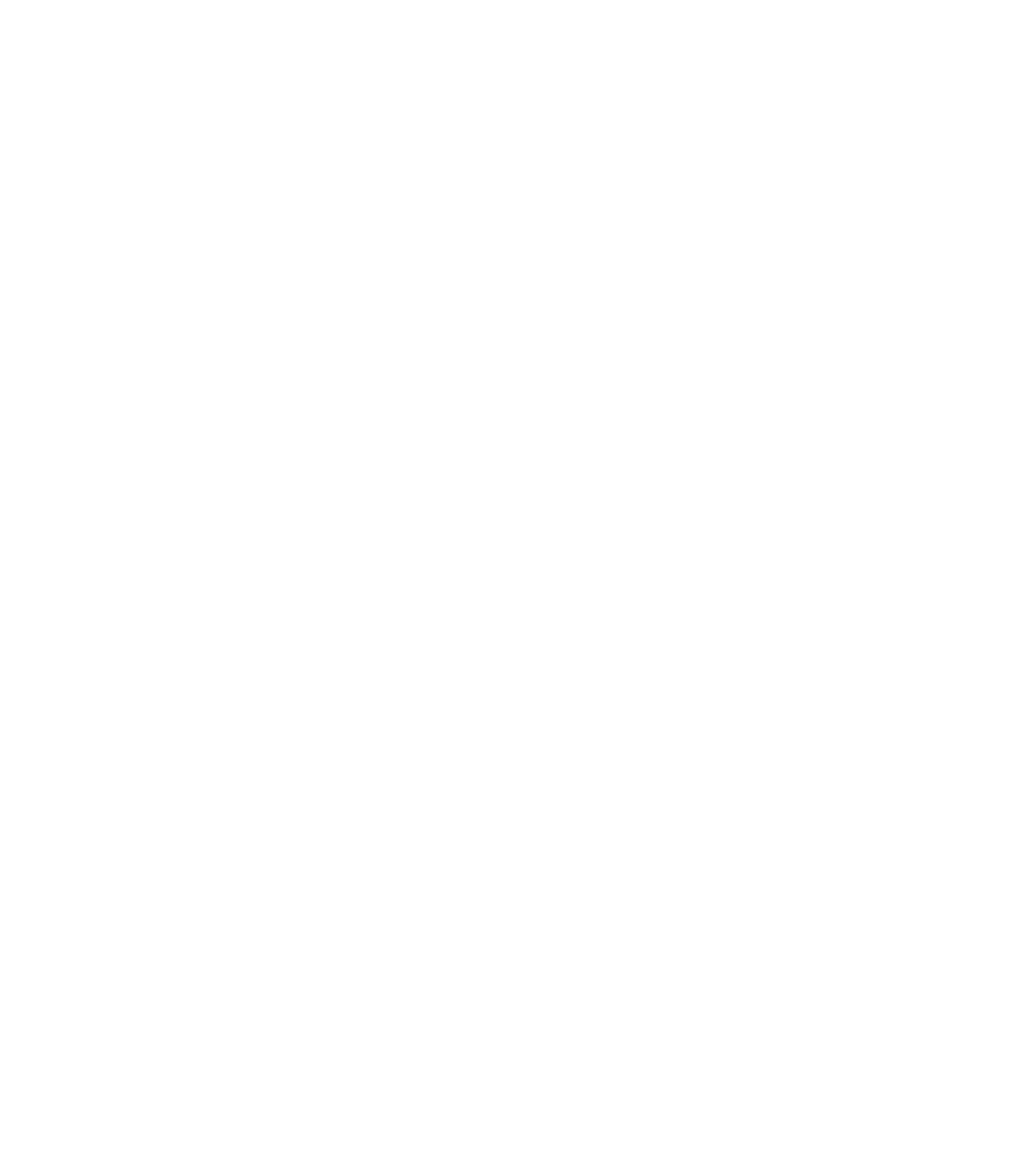
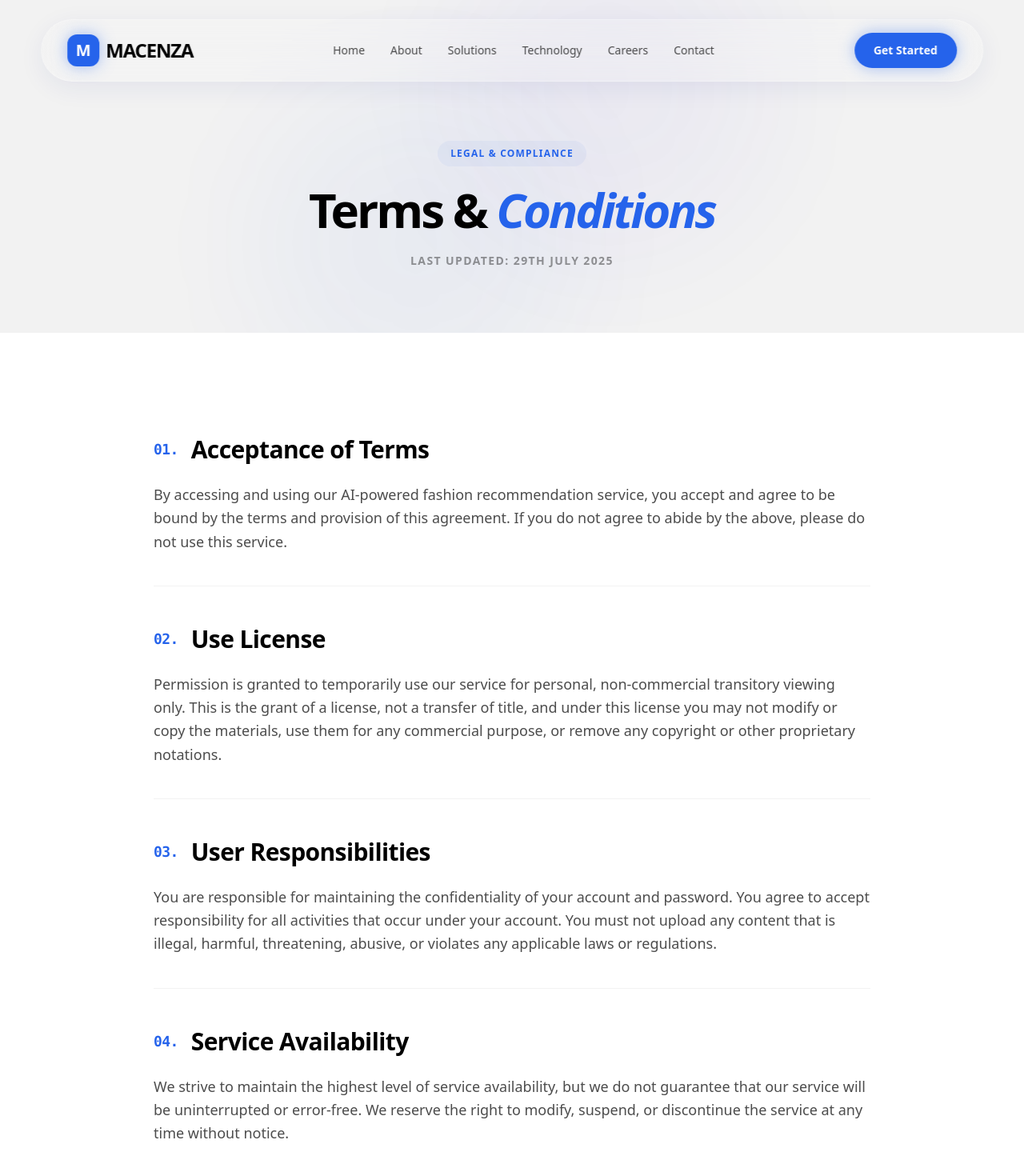
Before and after one commit to macenza/macenza-other, a React (Vite) app: page /terms in a window 1280 px wide. Before the commit this address had no page. Shown: the top 1470 px of the page at 80% size. Before the commit the page ends 800 px from the top, so only its background shows below. Built offline with nearby package versions, Linux system fonts and the light colour scheme.

Commit message:
add t&c page

```diff
--- a/src/App.jsx
+++ b/src/App.jsx
@@ -8,6 +8,7 @@
 import Careers from './pages/Careers';
 import Contact from './pages/Contact';
 import Policy from './pages/Policy';
+import Terms from './pages/Terms';
 
 function App() {
   return (
@@ -21,6 +22,7 @@
         <Route path="/careers" element={<Careers />} />
         <Route path="/contact" element={<Contact />} />
         <Route path="/privacy" element={<Policy />} />
+        <Route path="/terms" element={<Terms />} />
       </Routes>
     </div>
   );
--- a/src/components/Footer.jsx
+++ b/src/components/Footer.jsx
@@ -73,7 +73,7 @@
 
         <div className="flex gap-10 text-sm font-medium text-black/50">
           <Link to="/privacy" className="hover:text-primary transition-colors">Privacy Policy</Link>
-          <a href="#" className="hover:text-primary transition-colors">Terms of Service</a>
+          <Link to="/terms" className="hover:text-primary transition-colors">Terms of Service</Link>
         </div>
       </div>
     </footer>
--- /dev/null
+++ b/src/pages/Terms.jsx
@@ -0,0 +1,174 @@
+import React, { useEffect, useRef } from 'react';
+import gsap from 'gsap';
+import { ScrollTrigger } from 'gsap/ScrollTrigger';
+import { Link } from 'react-router-dom';
+import Section from '../components/Section';
+import Footer from '../components/Footer';
+
+const Terms = () => {
+  const pageRef = useRef(null);
+
+  useEffect(() => {
+    window.scrollTo(0, 0);
+    gsap.registerPlugin(ScrollTrigger);
+
+    const ctx = gsap.context(() => {
+      // Animate each reveal-up element individually when it enters the viewport
+      gsap.utils.toArray(".reveal-up").forEach((elem) => {
+        gsap.from(elem, {
+          y: 20,
+          opacity: 0,
+          duration: 0.4,
+          ease: "power2.out",
+          scrollTrigger: {
+            trigger: elem,
+            start: "top 96%",
+            toggleActions: "play none none none"
+          }
+        });
+      });
+    }, pageRef);
+
+    // Refresh ScrollTrigger after a timeout to fix late rendering layout shifts
+    const timer = setTimeout(() => {
+      ScrollTrigger.refresh();
+    }, 1500);
+
+    return () => {
+      ctx.revert();
+      clearTimeout(timer);
+    };
+  }, []);
+
+  const sections = [
+    {
+      title: "Acceptance of Terms",
+      content: "By accessing and using our AI-powered fashion recommendation service, you accept and agree to be bound by the terms and provision of this agreement. If you do not agree to abide by the above, please do not use this service."
+    },
+    {
+      title: "Use License",
+      content: "Permission is granted to temporarily use our service for personal, non-commercial transitory viewing only. This is the grant of a license, not a transfer of title, and under this license you may not modify or copy the materials, use them for any commercial purpose, or remove any copyright or other proprietary notations."
+    },
+    {
+      title: "User Responsibilities",
+      content: "You are responsible for maintaining the confidentiality of your account and password. You agree to accept responsibility for all activities that occur under your account. You must not upload any content that is illegal, harmful, threatening, abusive, or violates any applicable laws or regulations."
+    },
+    {
+      title: "Service Availability",
+      content: "We strive to maintain the highest level of service availability, but we do not guarantee that our service will be uninterrupted or error-free. We reserve the right to modify, suspend, or discontinue the service at any time without notice."
+    },
+    {
+      title: "Intellectual Property",
+      content: "The service and its original content, features, and functionality are and will remain the exclusive property of our company and its licensors. The service is protected by copyright, trademark, and other laws. Our trademarks and trade dress may not be used in connection with any product or service without our prior written consent."
+    },
+    {
+      title: "Limitation of Liability",
+      content: "In no event shall our company, nor its directors, employees, partners, agents, suppliers, or affiliates, be liable for any indirect, incidental, special, consequential, or punitive damages, including without limitation, loss of profits, data, use, goodwill, or other intangible losses, resulting from your use of the service."
+    },
+    {
+      title: "Termination",
+      content: "We may terminate or suspend your account and bar access to the service immediately, without prior notice or liability, under our sole discretion, for any reason whatsoever and without limitation, including but not limited to a breach of the Terms. If you wish to terminate your account, you may simply discontinue using the service."
+    },
+    {
+      title: "Governing Law",
+      content: "These Terms shall be interpreted and governed by the laws of the jurisdiction in which our company operates, without regard to its conflict of law provisions. Our failure to enforce any right or provision of these Terms will not be considered a waiver of those rights."
+    },
+    {
+      title: "Changes to Terms",
+      content: "We reserve the right, at our sole discretion, to modify or replace these Terms at any time. If a revision is material, we will try to provide at least 30 days notice prior to any new terms taking effect. What constitutes a material change will be determined at our sole discretion."
+    }
+  ];
+
+  return (
+    <div ref={pageRef} className="min-h-screen bg-white text-black font-sans selection:bg-primary selection:text-white overflow-x-hidden">
+      {/* Floating Capsule Navbar */}
+      <nav className="fixed top-6 left-1/2 -translate-x-1/2 w-[92%] h-[78px] glass-morphism rounded-full px-8 flex items-center justify-between z-[9999] pointer-events-auto shadow-xl">
+        <div className="flex items-center gap-2">
+          <Link to="/" className="flex items-center gap-2">
+            <div className="w-10 h-10 bg-primary rounded-xl flex items-center justify-center glow-blue">
+              <span className="text-white font-black text-xl">M</span>
+            </div>
+            <span className="text-2xl font-bold tracking-tighter text-black">MACENZA</span>
+          </Link>
+        </div>
+
+        <div className="hidden lg:flex items-center gap-8">
+          {["Home", "About", "Solutions", "Technology", "Careers", "Contact"].map((item) => (
+            <Link
+              key={item}
+              to={item === "Home" ? "/" : `/${item.toLowerCase()}`}
+              className="text-sm font-medium transition-all duration-300 hover:scale-105 text-black/70 hover:text-primary"
+            >
+              {item}
+            </Link>
+          ))}
+        </div>
+
+        <div className="flex items-center gap-4">
+          <Link to="/contact" className="px-6 py-3 bg-primary text-white rounded-full font-bold text-sm glow-blue hover:bg-primary-dark transition-all duration-300 active:scale-95">
+            Get Started
+          </Link>
+        </div>
+      </nav>
+
+      {/* Header */}
+      <section className="relative min-h-[40vh] flex flex-col items-center justify-center overflow-hidden pt-44 pb-20 bg-black/5">
+        <div className="absolute inset-0 z-0">
+          <div className="absolute top-1/4 left-1/4 w-[400px] h-[400px] bg-primary/5 rounded-full blur-[100px] animate-pulse"></div>
+          <div className="absolute bottom-1/4 right-1/4 w-[400px] h-[400px] bg-accent/5 rounded-full blur-[100px] animate-pulse delay-1000"></div>
+        </div>
+        <div className="container mx-auto px-6 relative z-10 text-center">
+          <div className="inline-block px-4 py-2 bg-primary/5 rounded-full text-primary font-bold text-xs uppercase tracking-widest mb-6 reveal-up">
+            Legal & Compliance
+          </div>
+          <h1 className="text-4xl md:text-6xl font-black tracking-tighter text-black mb-6 reveal-up">
+            Terms & <span className="text-primary italic">Conditions</span>
+          </h1>
+          <p className="text-black/40 text-sm font-bold tracking-widest uppercase reveal-up">
+            Last Updated: 29th July 2025
+          </p>
+        </div>
+      </section>
+
+      {/* Main Content */}
+      <Section id="terms-content" className="py-20">
+        <div className="max-w-4xl mx-auto">
+          <div className="space-y-12">
+            {sections.map((sec, idx) => (
+              <div key={idx} className="reveal-up border-b border-black/5 pb-10 last:border-none">
+                <h2 className="text-2xl md:text-3xl font-bold text-black mb-6 flex items-center gap-4">
+                  <span className="text-primary text-lg font-mono">0{idx + 1}.</span>
+                  {sec.title}
+                </h2>
+                <p className="text-black/70 text-lg font-light leading-relaxed">
+                  {sec.content}
+                </p>
+              </div>
+            ))}
+          </div>
+
+          {/* Contact Box */}
+          <div className="mt-20 p-10 md:p-14 rounded-[3rem] bg-primary/5 border border-primary/10 reveal-up text-center relative overflow-hidden">
+            <div className="absolute -top-24 -right-24 w-64 h-64 bg-primary/10 rounded-full blur-[80px]"></div>
+            <h3 className="text-2xl md:text-3xl font-bold text-black mb-6">
+              Questions & Inquiries
+            </h3>
+            <p className="text-black/60 text-lg font-light mb-8 max-w-xl mx-auto leading-relaxed">
+              If you have any questions or concerns regarding these Terms and Conditions, feel free to reach out to us at any time.
+            </p>
+            <a
+              href="mailto:info@macenza.com"
+              className="inline-block px-10 py-5 bg-primary text-white rounded-full font-bold text-lg hover:bg-black transition-all duration-300 shadow-xl shadow-primary/20"
+            >
+              info@macenza.com
+            </a>
+          </div>
+        </div>
+      </Section>
+
+      <Footer />
+    </div>
+  );
+};
+
+export default Terms;
```
